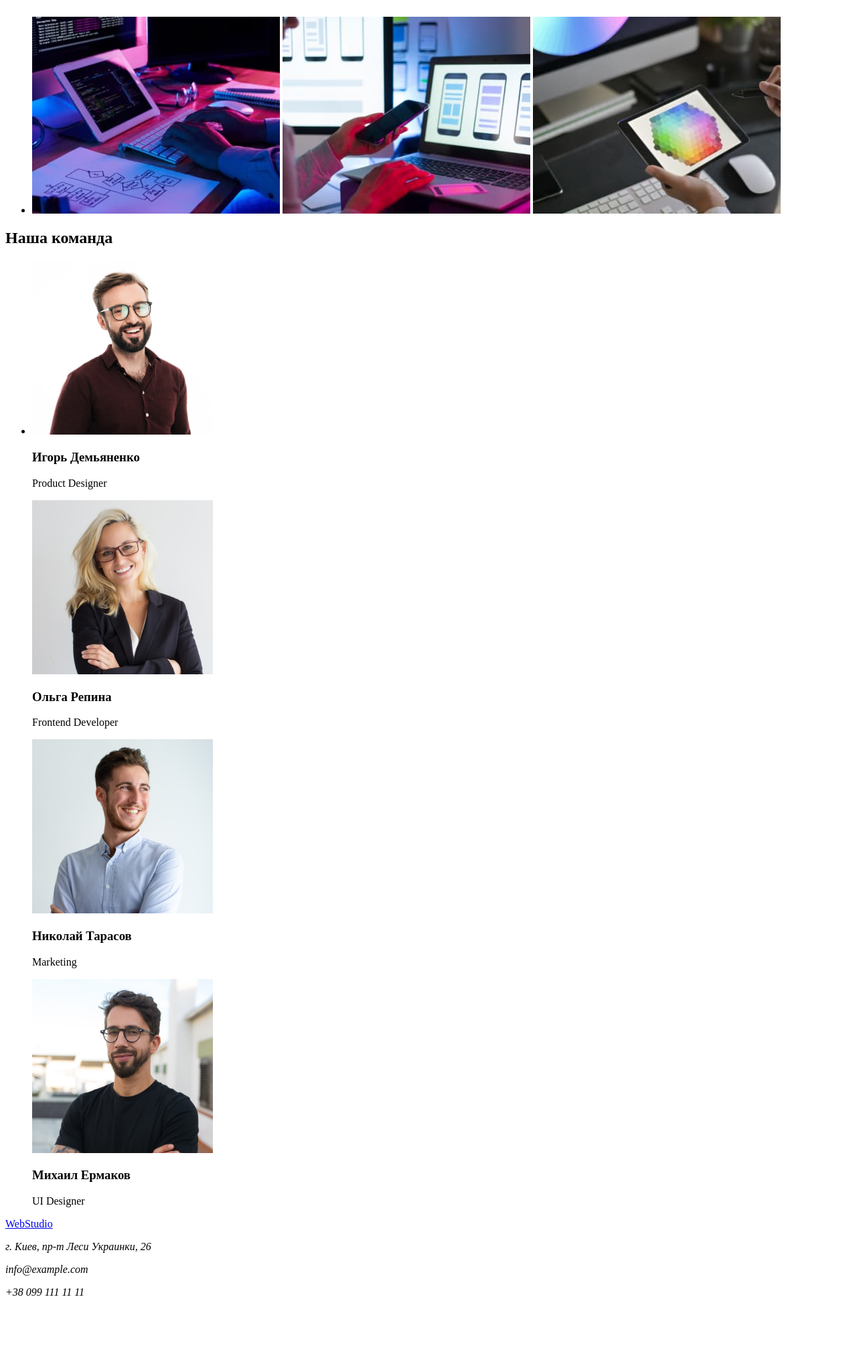
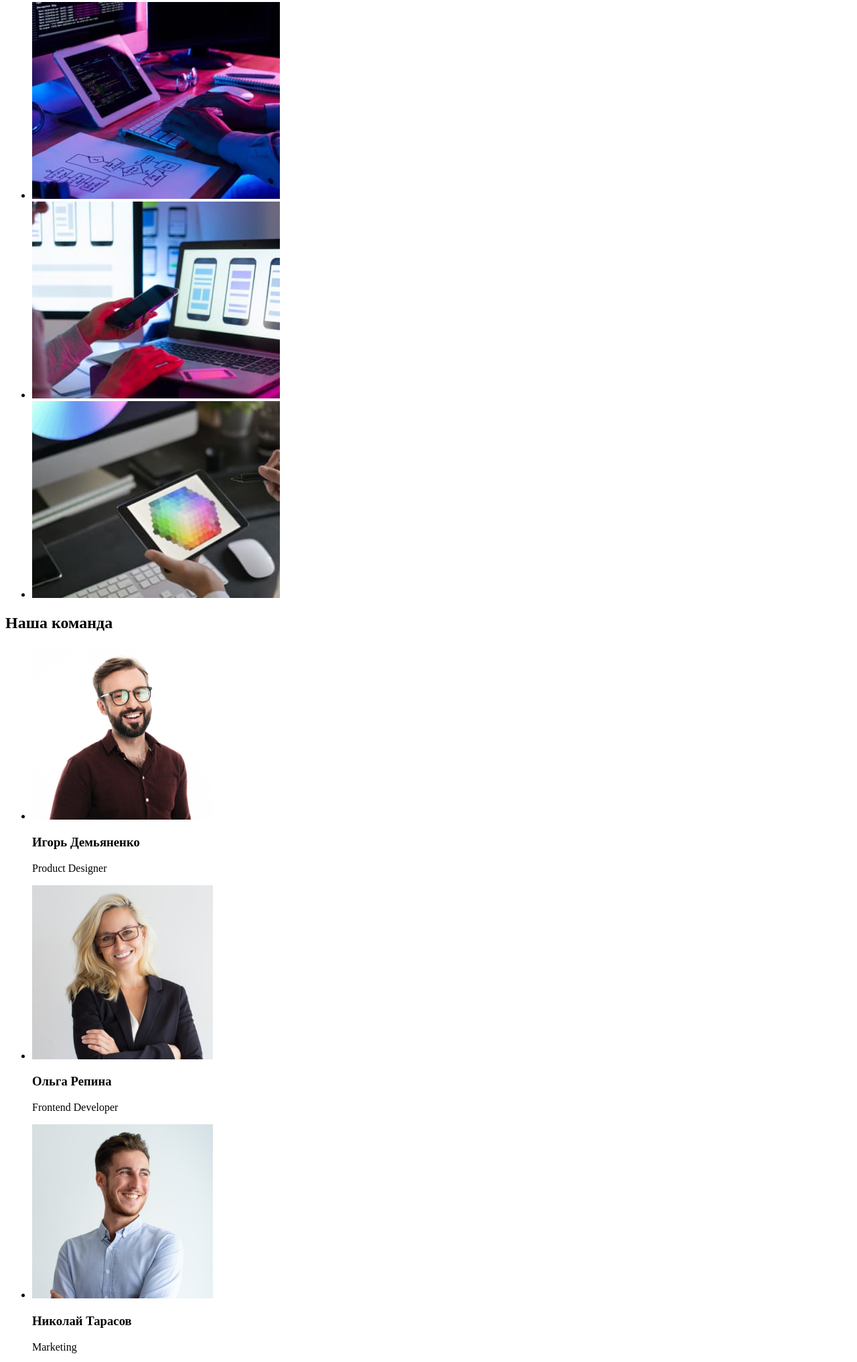
Before and after one commit to Yevheniia2/goit-markup-hw-01, a plain HTML site: page index.html in a window 1280 px wide. Shown: the part 657-2691 px from the top of the page at 67% size. Before the commit the page ends 2612 px from the top, so only its background shows below. Drawn offline with Linux system fonts and the light colour scheme.

Commit message:
Homework1 after correcting

```diff
--- a/index.html
+++ b/index.html
@@ -9,7 +9,7 @@
 <body>
     <!-- Хедер -->
     <header>
-        <p><a href="#">WebStudio</a></p>
+        <a href="#">WebStudio</a>
         <nav>
             <ul>
                 <li><a href="#">Студия</a></li>
@@ -23,9 +23,11 @@
             </ul>
     </header>
     <main>
-        <!-- Герой -->
+        <!-- Секция Герой -->
+        <section>
         <h1>Эффективные решения для вашего бизнеса</h1>
         <button type="button">Заказать услугу</button>
+        </section>
         <!-- Секция профиль -->
         <section>
             <h2>Наш профиль</h2>
@@ -35,13 +37,14 @@
                 <li><h3>Планирование</h3><p>Равным образом консультация с широким активом в значительной степени обуславливает.</p></li>
                 <li><h3>Современные технологии</h3><p>Значимость этих проблем настолько очевидна, что реализация плановых заданий.</p></li>
             </ul>
+        </section>
+        <!-- Секция чем мы занимаемся -->
+        <section>
             <h2>Чем мы занимаемся</h2>
             <ul>
-                    <li>
-                        <img  src="./images/coding.jpg"  alt="Разработчик набирает код"  width="370"/>
-                        <img  src="./images/mobile-apps.jpg"  alt="Разработчик тестирует мобильное приложение"  width="370"/>
-                        <img  src="./images/web-apps.jpg"  alt="Разработчик тестирует веб приложение"  width="370"/>
-                    </li>
+                    <li><img  src="./images/coding.jpg"  alt="Разработчик набирает код"  width="370"/></li>
+                    <li><img  src="./images/mobile-apps.jpg"  alt="Разработчик тестирует мобильное приложение"  width="370"/></li>
+                    <li><img  src="./images/web-apps.jpg"  alt="Разработчик тестирует веб приложение"  width="370"/></li>
             </ul>
         </section>
         <!-- Секция команда -->
@@ -49,37 +52,37 @@
             <h2>Наша команда</h2>
             <ul>
                 <li>
-                    <div>
                     <img src="./images/product-designer.jpg" alt="Дизайнер продукта" width="270"/>
                     <h3>Игорь Демьяненко</h3>
                     <p>Product Designer</p>
-                    </div>
-                    <div>
+                </li>
+                <li>
                     <img src="./images/frontend-developer.jpg" alt="Фронтенд-разработчик" width="270"/>
                     <h3>Ольга Репина</h3>
                     <p>Frontend Developer</p>
-                    </div>
-                    <div>
+                </li>
+                <li>
                     <img src="./images/marketing.jpg" alt="Маркетолог" width="270"/>
                     <h3>Николай Тарасов</h3>
                     <p>Marketing</p>
-                    </div>
-                    <div>
+                </li>
+                <li>
                     <img src="./images/ui-designer.jpg" alt="Дизайнер пользовательского интерфейса" width="270"/>
                     <h3>Михаил Ермаков</h3>
                     <p>UI Designer</p>
-                    </div>
                 </li>
             </ul>
         </section>
     </main>
     <!-- Футер -->
     <footer>
-        <p><a href="#">WebStudio</a></p>
+        <a href="#">WebStudio</a>
         <address>
-            <p>г. Киев, пр-т Леси Украинки, 26</p>
-            <p>info@example.com</p>
-            <p>+38 099 111 11 11</p>
+            <ul>
+                <li><a href="https://goo.gl/maps/HXGFn4gWA6E6knC27">г. Киев, пр-т Леси Украинки, 26</a></li>
+                <li><a href="mailto:info@devstudio.com">info@devstudio.com</a></li>
+                <li><a href="tel:+380961111111">+38 096 111 11 11</a></li>
+            </ul>
         </address>
     </footer>
 </body>
```
Lines whose indentation alone changed are shown as unchanged.
